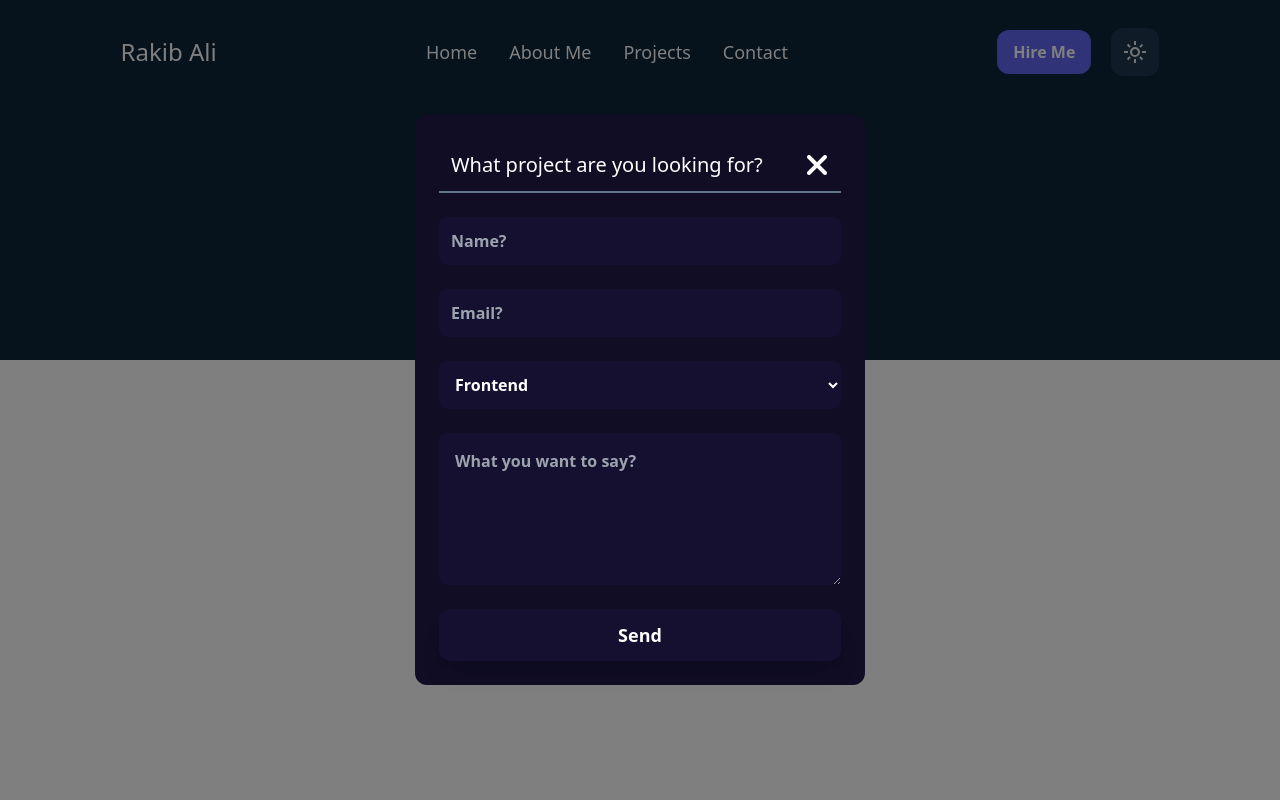
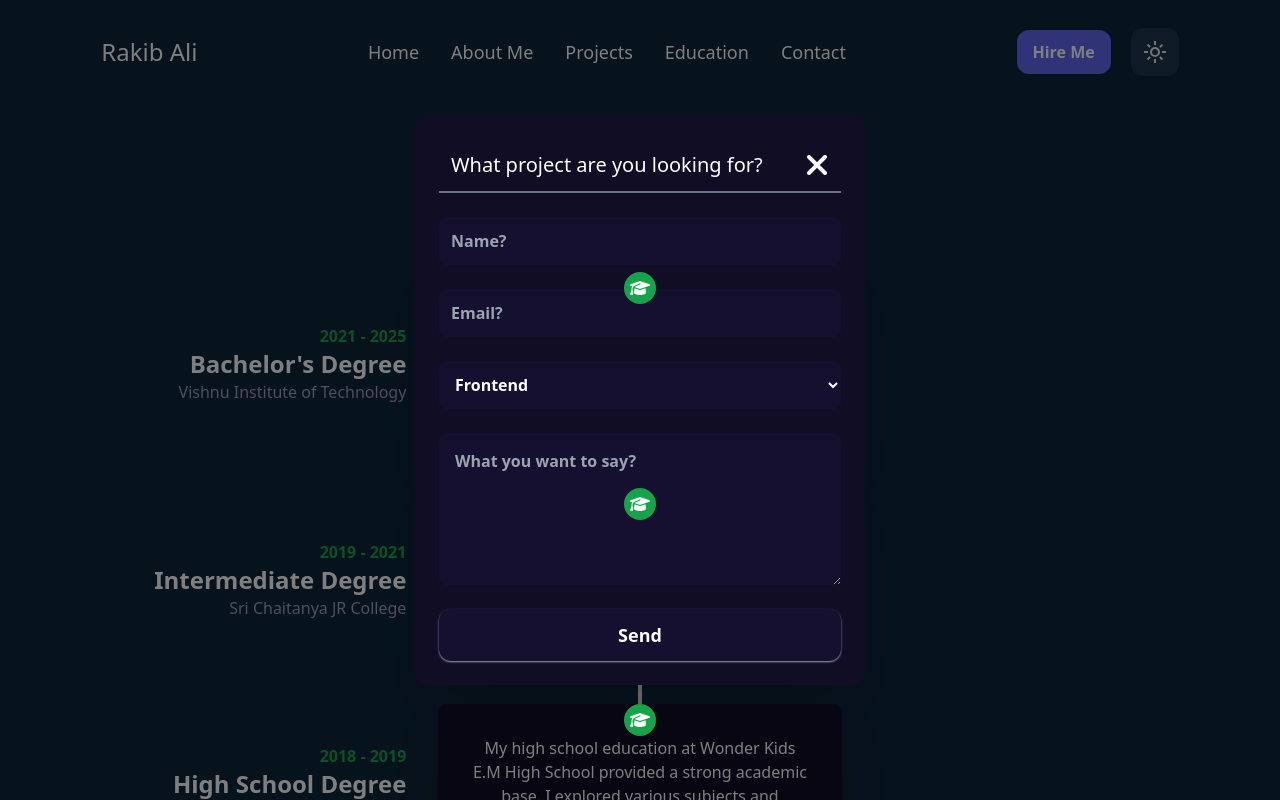
Before and after one commit to Rakibali3/Portfolio, a React (Create React App) app: page /Education in a window 1280 px wide. Both pictures are taken after a click on the button "Hire Me". Shown: the top 800 px of the page. Built offline with nearby package versions, Linux system fonts and the light colour scheme.

Commit message:
education added

```diff
--- a/package.json
+++ b/package.json
@@ -3,6 +3,9 @@
   "version": "0.1.0",
   "private": true,
   "dependencies": {
+    "@fortawesome/fontawesome-svg-core": "^6.5.2",
+    "@fortawesome/free-solid-svg-icons": "^6.5.2",
+    "@fortawesome/react-fontawesome": "^0.2.2",
     "@testing-library/jest-dom": "^5.17.0",
     "@testing-library/react": "^13.4.0",
     "@testing-library/user-event": "^13.5.0",
--- a/src/App.js
+++ b/src/App.js
@@ -5,6 +5,7 @@ import Contact from './components/Contact';
 import Footer from './components/Footer';
 import Header from './components/Header';
 import Projects from './components/Projects';
+import Education from './components/Education';
 import { BrowserRouter, Routes, Route } from "react-router-dom";
 
 function App() {
@@ -17,6 +18,7 @@ function App() {
           <Route path="/About" element={<AboutMe />} />
           <Route path="/Projects" element={<Projects />} />
           <Route path="/Contact" element={<Contact />} />
+          <Route path="/Education" element={<Education />} />
         </Routes>
         <Footer />
       </div>
--- a/src/components/Contact.js
+++ b/src/components/Contact.js
@@ -3,7 +3,7 @@ import React from 'react';
 const Contact = () => {
     return (
         <div className='flex flex-col-reverse lg:flex-row p-3 justify-center lg:mt-28 md:m-10 sm:m-0 md:flex-col-reverse sm:flex-col-reverse md:justify-center gap-8 '>
-            <div className='w-full lg:w-auto flex md:justify-center '>
+            <div className='w-full lg:w-auto flex md:justify-center sm:justify-center  '>
                 <form className='bg-[#100D25] dark:bg-white dark:text-black flex flex-col gap-8 text-white p-8 rounded-2xl w-full lg:w-[520px] md:w-[520px] sm:w-[90%] dark:border-2 dark:border-black '>
                     <div className='flex flex-col gap-3'>
                         <p className='text-[#AAA6C3] text-lg text-left dark:font-bold'>GET IN TOUCH</p>
@@ -21,10 +21,10 @@ const Contact = () => {
                         <label htmlFor="message" className='text-lg'>Your Message</label>
                         <textarea id="message" rows={7} placeholder='What you want to say?' required className='bg-[#151030]  p-4 rounded-lg focus:outline-none focus:border-none dark:bg-slate-100' />
                     </div>
-                    <button type='submit' className='bg-[#151030] dark:bg-black text-white dark:text-white font-bold text-lg p-3 w-28 rounded-xl shadow-xl'>Send</button>
+                    <button type='submit' className='bg-[#151030] dark:bg-black text-white dark:text-white font-bold text-lg p-3 w-28 rounded-xl shadow-sm shadow-slate-400'>Send</button>
                 </form>
             </div>
-            <div className='flex flex-col gap-8 p-5 text-left text-white w-full lg:w-auto lg:items-start md:items-center dark:text-black'>
+            <div className='flex flex-col gap-8 p-5 text-left text-white w-full lg:w-auto lg:items-start md:items-center sm:items-center dark:text-black'>
                 <h1 className=' font-bold text-2xl'>Contact Details</h1>
                 <div className='flex flex-col gap-5 text-xl'>
                     <div className='flex gap-3 items-center'>
--- /dev/null
+++ b/src/components/Education.js
@@ -0,0 +1,71 @@
+// src/Education.js
+
+import React from 'react';
+import { FontAwesomeIcon } from '@fortawesome/react-fontawesome';
+import { faGraduationCap} from '@fortawesome/free-solid-svg-icons';
+
+const Education = () => {
+  const educationData = [
+    {
+      degree: "Bachelor's Degree",
+      university: 'Vishnu Institute of Technology',
+      year: '2021 - 2025',
+      description:
+        'I am pursuing my Bachelor of Science in Computer Science at Vishnu Institute of Technology. During my studies, I have gained a solid foundation in programming, algorithms, and software development.',
+    },
+    {
+      degree: "Intermediate Degree",
+      university: 'Sri Chaitanya JR College',
+      year: '2019 - 2021',
+      description:
+        'I completed my intermediate education at Sri Chaitanya JR College. Here, I focused mainly on mathematics, physics, and chemistry, which laid the groundwork for my technical understanding.',
+    },
+    {
+      degree: 'High School Degree',
+      university: 'Wonder Kids E.M High School',
+      year: '2018 - 2019',
+      description:
+        'My high school education at Wonder Kids E.M High School provided a strong academic base. I explored various subjects and developed essential skills for further studies.',
+    },
+  ];
+
+  return (
+    <section className="py-20">
+      <div className="container mx-auto px-6">
+        <h2 className="text-4xl font-bold mb-12 text-center text-green-600">Education</h2>
+        <div className="relative">
+          <div className="absolute left-1/2 transform -translate-x-1/2 w-1 bg-gray-300 dark:bg-black h-full"></div>
+          {educationData.map((edu, index) => (
+            <div key={index} className="mb-8 flex justify-between items-center ">
+              <div className="hidden sm:block sm:w-1/2 sm:pr-8">
+                <div className="text-right">
+                  <p className="text-green-600 font-semibold">{edu.year}</p>
+                  <h3 className="text-2xl font-bold text-white dark:text-black">{edu.degree}</h3>
+                  <p className="text-[#A09CBE]">{edu.university}</p>
+                </div>
+              </div>
+              <div className="relative w-full sm:w-1/2">
+                <div className="absolute left-1/2 z-50 transform -translate-x-1/2 w-8 h-8 bg-green-600 rounded-full flex items-center justify-center">
+                  <FontAwesomeIcon icon={faGraduationCap} className="text-white" />
+                </div>
+                <div className=" bg-[#100D25] dark:bg-slate-100 shadow-2xl p-8 rounded-lg transition-transform transform hover:scale-105">
+                  <div className="sm:hidden  mb-4 ">
+                    <p className="text-green-600 font-semibold">{edu.year}</p>
+                    <h3 className="text-2xl font-bold text-white dark:text-black">{edu.degree}</h3>
+                    <p className="text-[#A09CBE]">{edu.university}</p>
+                  </div>
+                  <p className="text-white dark:text-black">{edu.description}</p>
+                </div>
+              </div>
+              <div className="hidden sm:block sm:w-1/2 sm:pl-8">
+                <div></div>
+              </div>
+            </div>
+          ))}
+        </div>
+      </div>
+    </section>
+  );
+};
+
+export default Education;
--- a/src/components/Header.js
+++ b/src/components/Header.js
@@ -36,7 +36,7 @@ const Header = () => {
             Rakib Ali
           </Link>
         </div>
-        <div className="hidden sm:flex gap-8 text-lg text-white dark:text-black">
+        <div className="hidden sm:flex lg:gap-8 md:gap-5 sm:gap-4 text-lg text-white dark:text-black">
           <Link to={"/"} className="hover:text-indigo-600 hover:font-bold">
             Home
           </Link>
@@ -50,11 +50,18 @@ const Header = () => {
             Projects
           </Link>
           <Link
+            to={"/Education"}
+            className="hover:text-indigo-600 hover:font-bold"
+          >
+            Education
+          </Link>
+          <Link
             to={"/Contact"}
             className="hover:text-indigo-600 hover:font-bold"
           >
             Contact
           </Link>
+
         </div>
 
         <div className="text-white flex gap-5 items-center ">
@@ -133,6 +140,12 @@ const Header = () => {
           >
             Projects
           </Link>
+          <Link
+            to={"/Education"}
+            className="border-b-2 border-b-gray-400 text-left p-2"
+          >
+            Education
+          </Link>
           <Link to={"/Contact"} className=" text-left p-2">
             Contact
           </Link>
--- a/src/components/Modal.js
+++ b/src/components/Modal.js
@@ -43,7 +43,7 @@ const Modal = ({ toggleModal }) => {
                 </div>
                 <button
                     type='submit'
-                    className='bg-[#151030] dark:bg-black text-white dark:text-white font-bold text-lg p-3 w-full rounded-xl shadow-xl'
+                    className='bg-[#151030] dark:bg-black text-white dark:text-white font-bold text-lg p-3 w-full rounded-xl shadow-sm shadow-slate-400'
                 >
                     Send
                 </button>
```
Also changed, not shown: src/components/Projects.js (+54 -4 lines), 1 other file (tests, documents, lock files or other folders).
